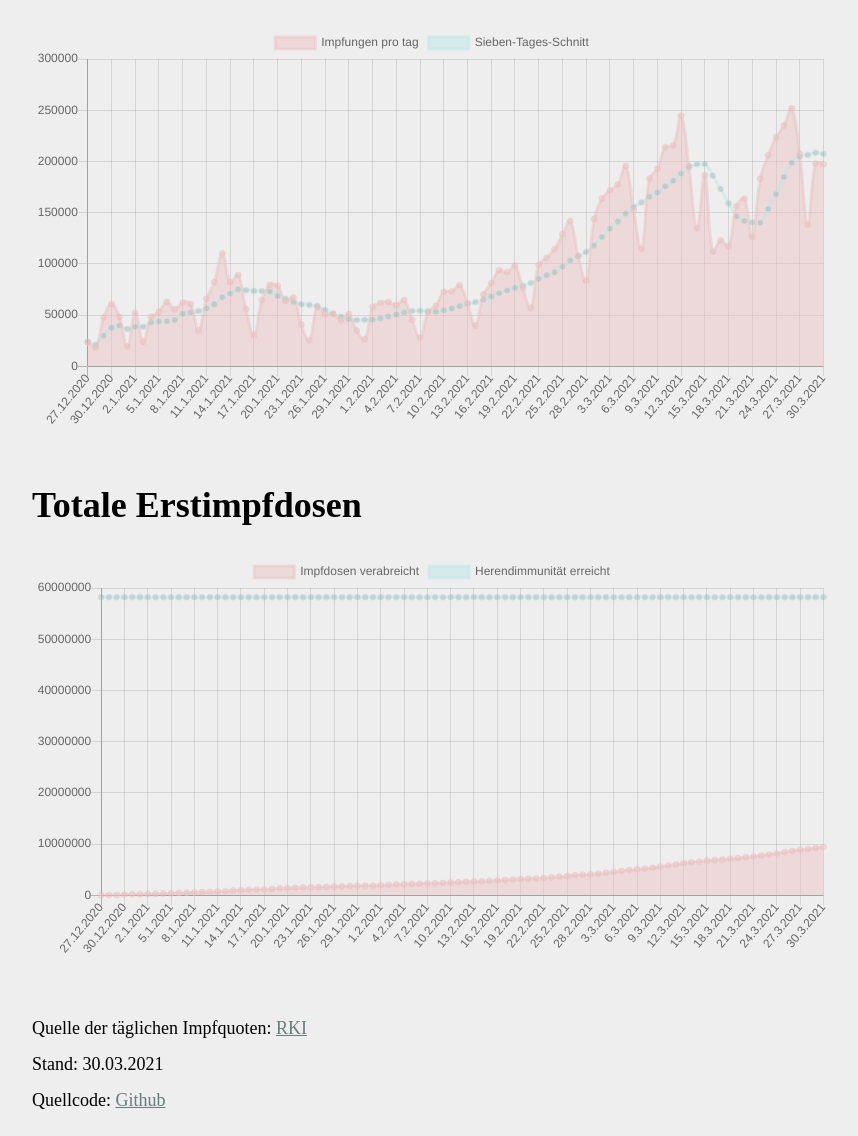
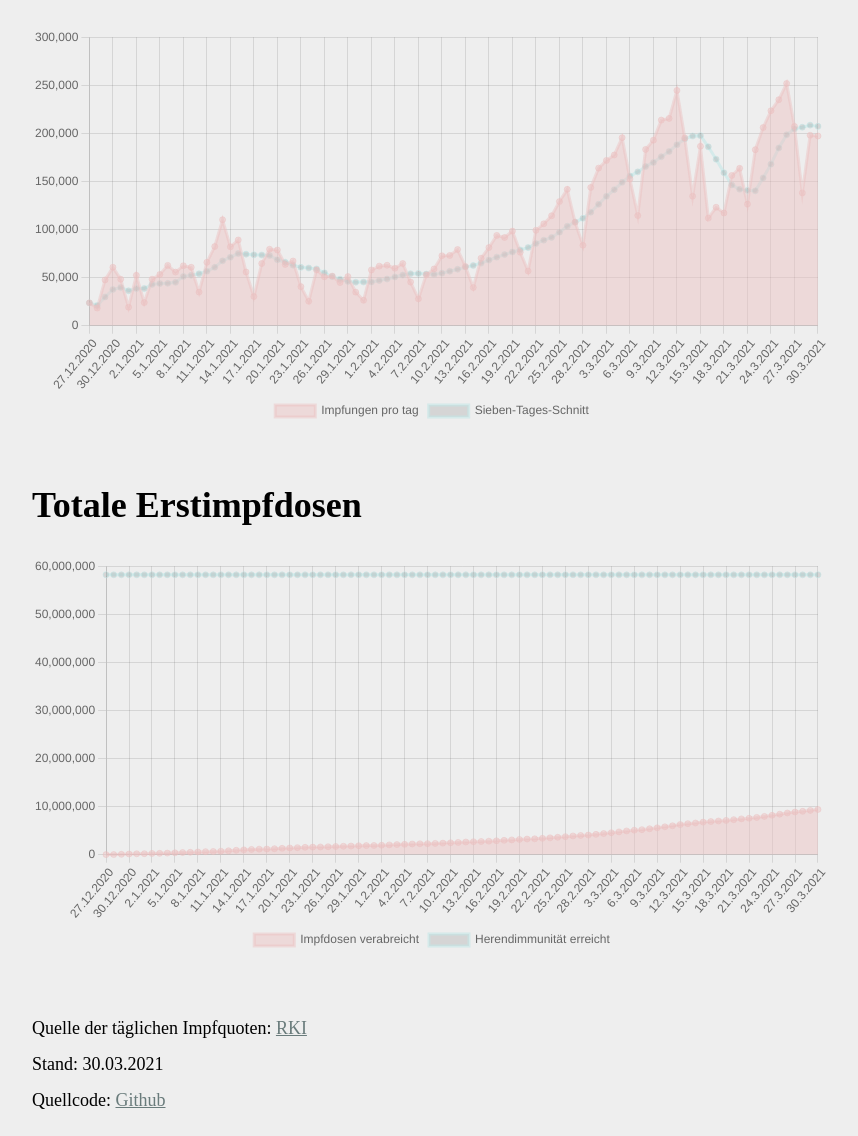
Before and after one commit to somakolli/corona-impf-status, a website built with webpack: page index.html in a window 1280 px wide. Shown: the part 677-1813 px from the top of the page, without its empty margins (208-1066 px from the left). Built offline with nearby package versions, Linux system fonts and the light colour scheme; a web font is replaced by a local one.

Commit message:
move to chart js 3.0

```diff
--- a/index.html
+++ b/index.html
@@ -3,6 +3,9 @@
 <head>
   <meta charset="UTF-8">
   <title>Corona Impfstatus</title>
+  <meta name="viewport" content="width=device-width, initial-scale=0.5">
+  <meta name="Description" content="Informationen über die gegenwärtige Coronaimpfungen in Deutschland.
+                                    Tägliche Impfungen und wann eine Herdenimmunität erreicht ist.">
 </head>
 <style>
 
--- a/package.json
+++ b/package.json
@@ -18,7 +18,7 @@
   },
   "homepage": "https://github.com/somakolli/corona-impf-status#readme",
   "dependencies": {
-    "chart.js": "^2.9.4",
+    "chart.js": "^3.0.0-rc.6",
     "mustache": "^4.2.0",
     "mustache-loader": "^1.4.3"
   },
--- a/src/index.js
+++ b/src/index.js
@@ -1,6 +1,12 @@
 import data from './data.js';
-import Mustache from 'mustache';
-import Chart from 'chart.js';
+import Mustache  from 'mustache';
+import {
+    Chart,
+    LineController,
+    CategoryScale,
+    LinearScale,
+    PointElement, LineElement, Filler, Title, Tooltip, Legend
+} from 'chart.js';
 import footer from '../templates/footer.txt'
 import intro from '../templates/intro.txt'
 
@@ -60,26 +66,35 @@ const getSevenDayAverage = (value, index, array) => {
 const accumUntil = (value, index, array) => {
     return array.slice(0, index+1).reduce(accumulator)
 }
+Chart.register(LineController, CategoryScale, LinearScale, PointElement, LineElement, Filler, Title, Tooltip, Legend);
 
 var context = document.getElementById('chart');
 const vaccinesChart = new Chart(context, {
     type: 'line',
-    responsive: 'true',
+    responsive: true,
     data: {
         labels: data.vaccinesPerDay.map(((value, index) => startDate.addDays(index).toLocaleDateString("de"))),
         datasets: [{
             data: data.vaccinesPerDay,
             label: 'Impfungen pro tag',
             borderColor: 'rgba(234,191,191,0.45)',
-            backgroundColor: '#EABFBF72'
+            backgroundColor: '#EABFBF72',
+            fill: true
         },
         {
             data: data.vaccinesPerDay.map(getSevenDayAverage),
             label: 'Sieben-Tages-Schnitt',
             fill: false,
             borderColor: 'rgba(191,231,231,0.53)',
-            cubicInterpolationMode: 'monotone'
         }]
+    },
+    options: {
+        responsive: true,
+        plugins: {
+            legend: {
+                position: 'bottom'
+            }
+        }
     }
 })
 const cumulativeContext = document.getElementById('cumulative-chart')
@@ -94,7 +109,8 @@ const totalChart = new Chart(cumulativeContext, {
             data: data.vaccinesPerDay.map(accumUntil),
             label: 'Impfdosen verabreicht',
             borderColor: 'rgba(234,191,191,0.45)',
-            backgroundColor: '#EABFBF72'
+            backgroundColor: '#EABFBF72',
+            fill: true
         },
         {
             data: data.vaccinesPerDay.map(value => sufficientVaccinationNumber),
@@ -102,5 +118,13 @@ const totalChart = new Chart(cumulativeContext, {
             label:'Herendimmunität erreicht',
             fill: false
         }]
+    },
+    options: {
+        responsive: true,
+        plugins: {
+            legend: {
+                position: 'bottom'
+            }
+        }
     }
 })
```
Also changed, not shown: 1 other file.
